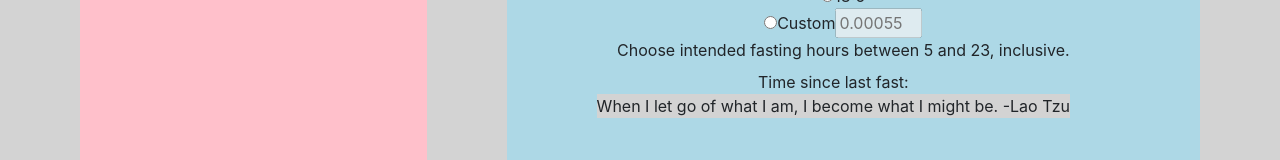
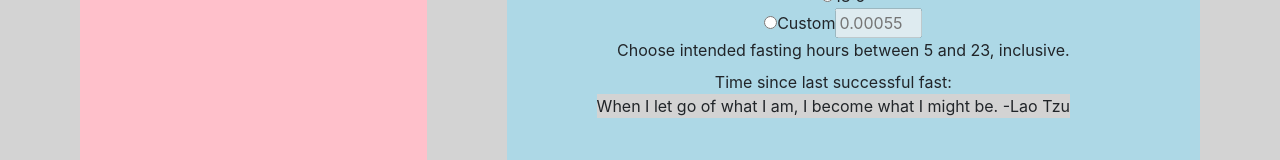
Before and after one commit to wan-li-va/STARV, a React (Create React App) app: page / in a window 1280 px wide. Shown: the part 528-688 px from the top of the page. Built offline with nearby package versions, Linux system fonts and the light colour scheme.

Commit message:
Clarified last fast must be successful

```diff
--- a/src/OptionsPanel.js
+++ b/src/OptionsPanel.js
@@ -95,7 +95,7 @@ export default class OptionsPanel extends Component {
                     Choose intended fasting hours between 5 and 23, inclusive.
                     </label>
             </div>
-            <div className="timeSince">Time since last fast: {this.props.durationText}
+            <div className="timeSince">Time since last successful fast: {this.props.durationText}
             </div>
         </div>
     }
```
